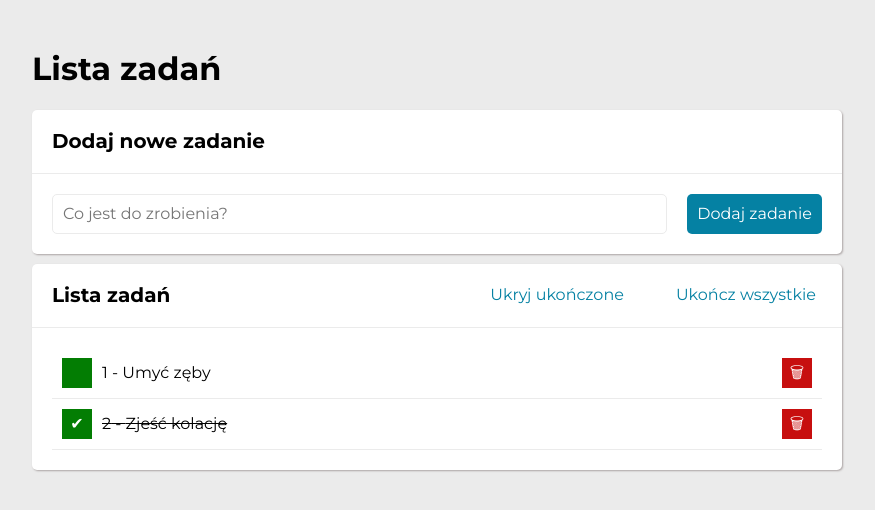
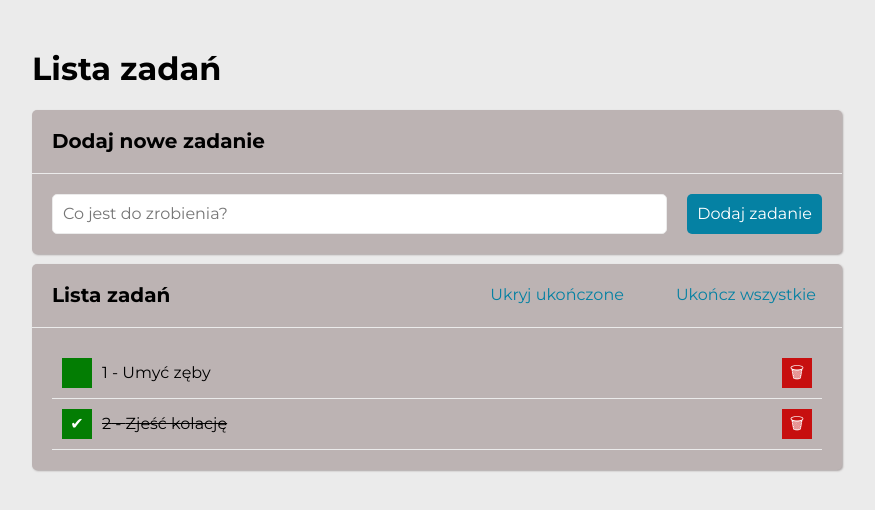
Before and after one commit to Kantares77/tasks-list-react, a React (Create React App) app: page / in a window 1280 px wide. Shown: the top 510 px of the page, without its empty margins (203-1078 px from the left). Built offline with nearby package versions, Linux system fonts and the light colour scheme.

Commit message:
color of background changed in component <Section>

```diff
--- a/src/Section/style.css
+++ b/src/Section/style.css
@@ -1,6 +1,6 @@
 .section {
     margin: 10px 0;
-    background: white;
+    background: hsl(0, 6%, 72%);
     border-radius: 5px;
     box-shadow: 1px 1px 2px hsl(0deg 4% 66%);
 }
```
